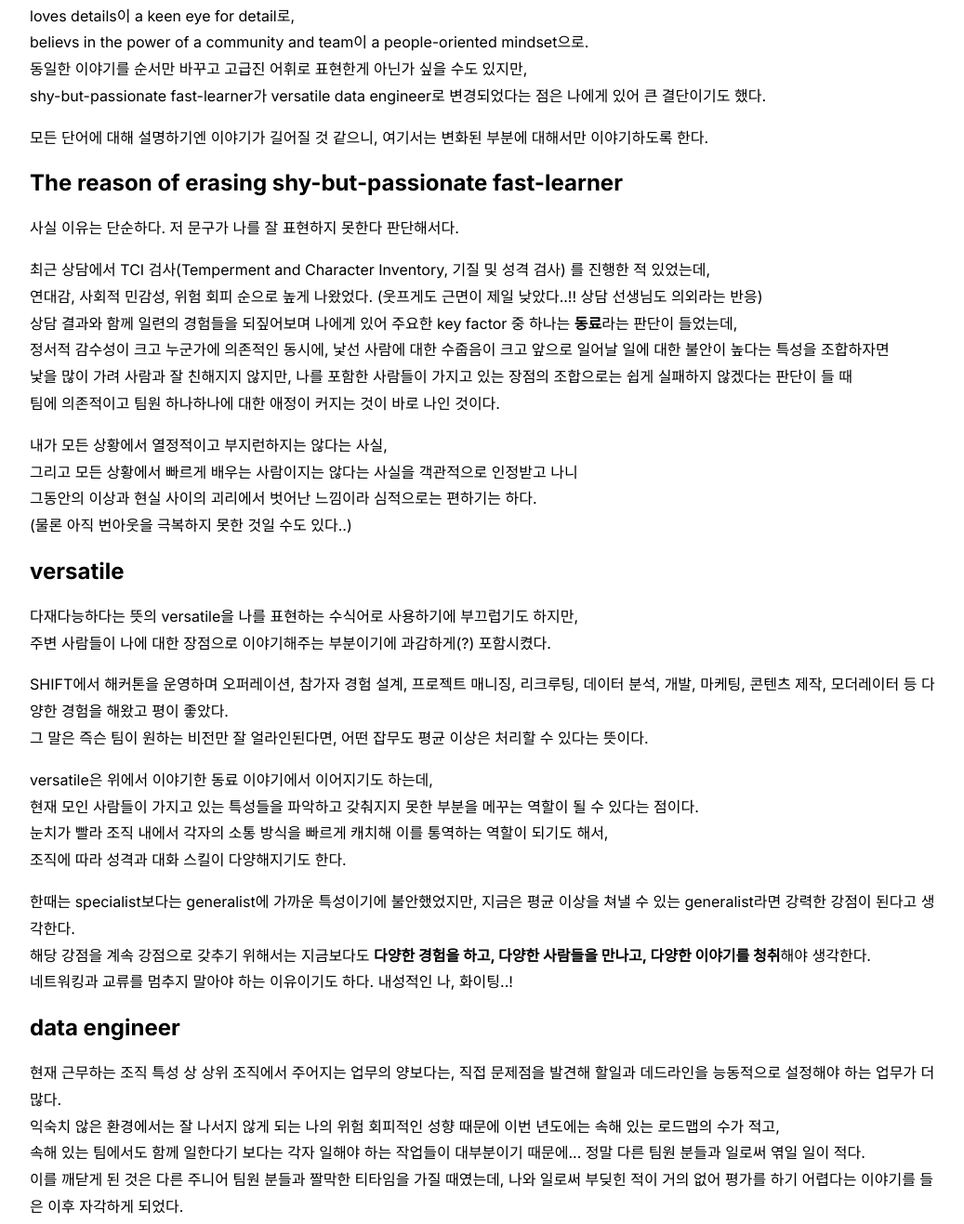
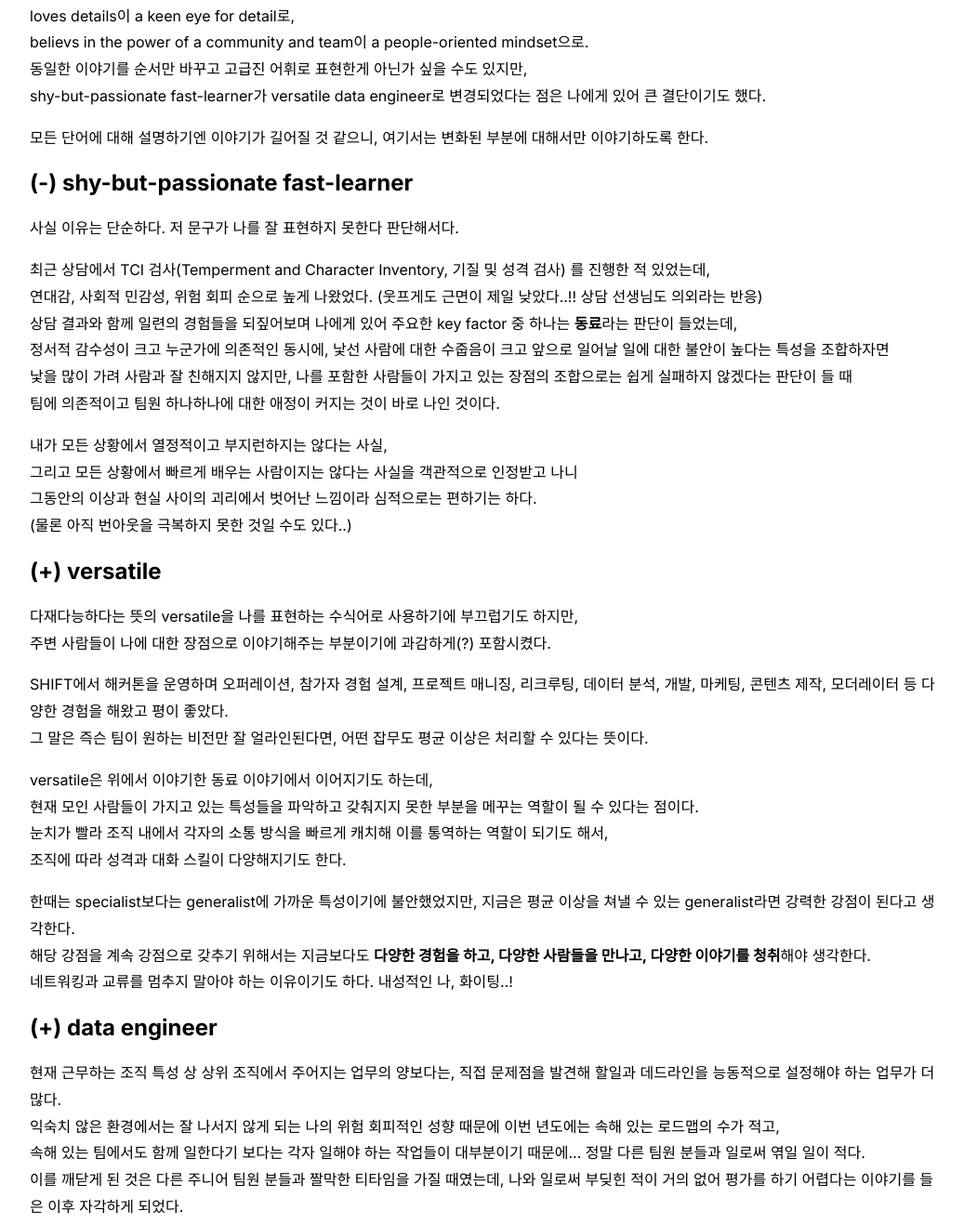
Before and after one commit to samso-today/samso.today, a Gatsby site: page /logs in a window 1280 px wide. Shown: the part 502-1819 px from the top of the page at 93% size, without its empty margins (118-1155 px from the left). Built offline with nearby package versions, Linux system fonts and the light colour scheme; Gatsby itself is replaced by a stand-in of ours.

Commit message:
fix: add marks on h2 headers on 231005 log

```diff
--- a/content/logs/231005.md
+++ b/content/logs/231005.md
@@ -21,7 +21,7 @@ shy-but-passionate fast-learner가 versatile data engineer로 변경되었다는
 모든 단어에 대해 설명하기엔 이야기가 길어질 것 같으니, 여기서는 변화된 부분에 대해서만 이야기하도록 한다.
 
 
-## The reason of erasing shy-but-passionate fast-learner
+## (-) shy-but-passionate fast-learner
 사실 이유는 단순하다. 저 문구가 나를 잘 표현하지 못한다 판단해서다.
 
 최근 상담에서 TCI 검사(Temperment and Character Inventory, 기질 및 성격 검사) 를 진행한 적 있었는데,
@@ -37,7 +37,7 @@ shy-but-passionate fast-learner가 versatile data engineer로 변경되었다는
 (물론 아직 번아웃을 극복하지 못한 것일 수도 있다..)
 
 
-## versatile
+## (+) versatile
 다재다능하다는 뜻의 versatile을 나를 표현하는 수식어로 사용하기에 부끄럽기도 하지만,
 주변 사람들이 나에 대한 장점으로 이야기해주는 부분이기에 과감하게(?) 포함시켰다.
 
@@ -54,7 +54,7 @@ versatile은 위에서 이야기한 동료 이야기에서 이어지기도 하
 네트워킹과 교류를 멈추지 말아야 하는 이유이기도 하다. 내성적인 나, 화이팅..!
 
 
-## data engineer
+## (+) data engineer
 현재 근무하는 조직 특성 상 상위 조직에서 주어지는 업무의 양보다는, 직접 문제점을 발견해 할일과 데드라인을 능동적으로 설정해야 하는 업무가 더 많다.
 익숙치 않은 환경에서는 잘 나서지 않게 되는 나의 위험 회피적인 성향 때문에 이번 년도에는 속해 있는 로드맵의 수가 적고,
 속해 있는 팀에서도 함께 일한다기 보다는 각자 일해야 하는 작업들이 대부분이기 때문에... 정말 다른 팀원 분들과 일로써 엮일 일이 적다.
```
